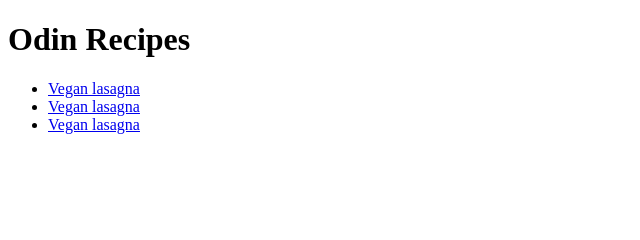
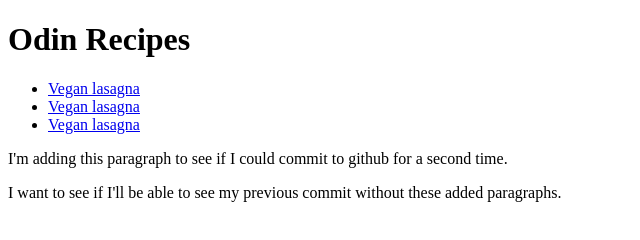
Before and after one commit to Dovy411/odin-recipes, a plain HTML site: page index.html in a window 1280 px wide. Shown: the whole page, without its empty margins (0-640 px from the left). Drawn offline with Linux system fonts and the light colour scheme.

Commit message:
two paragraphs added

```diff
--- a/index.html
+++ b/index.html
@@ -13,5 +13,8 @@
         <li><a href="recipes/lasagna.html">Vegan lasagna</a></li>
         <li><a href="recipes/lasagna.html">Vegan lasagna</a></li>
     </ul>
+
+    <p>I'm adding this paragraph to see if I could commit to github for a second time.</p>
+    <p>I want to see if I'll be able to see my previous commit without these added paragraphs.</p>
 </body>
 </html>
```
Also changed, not shown: 1 other file.
